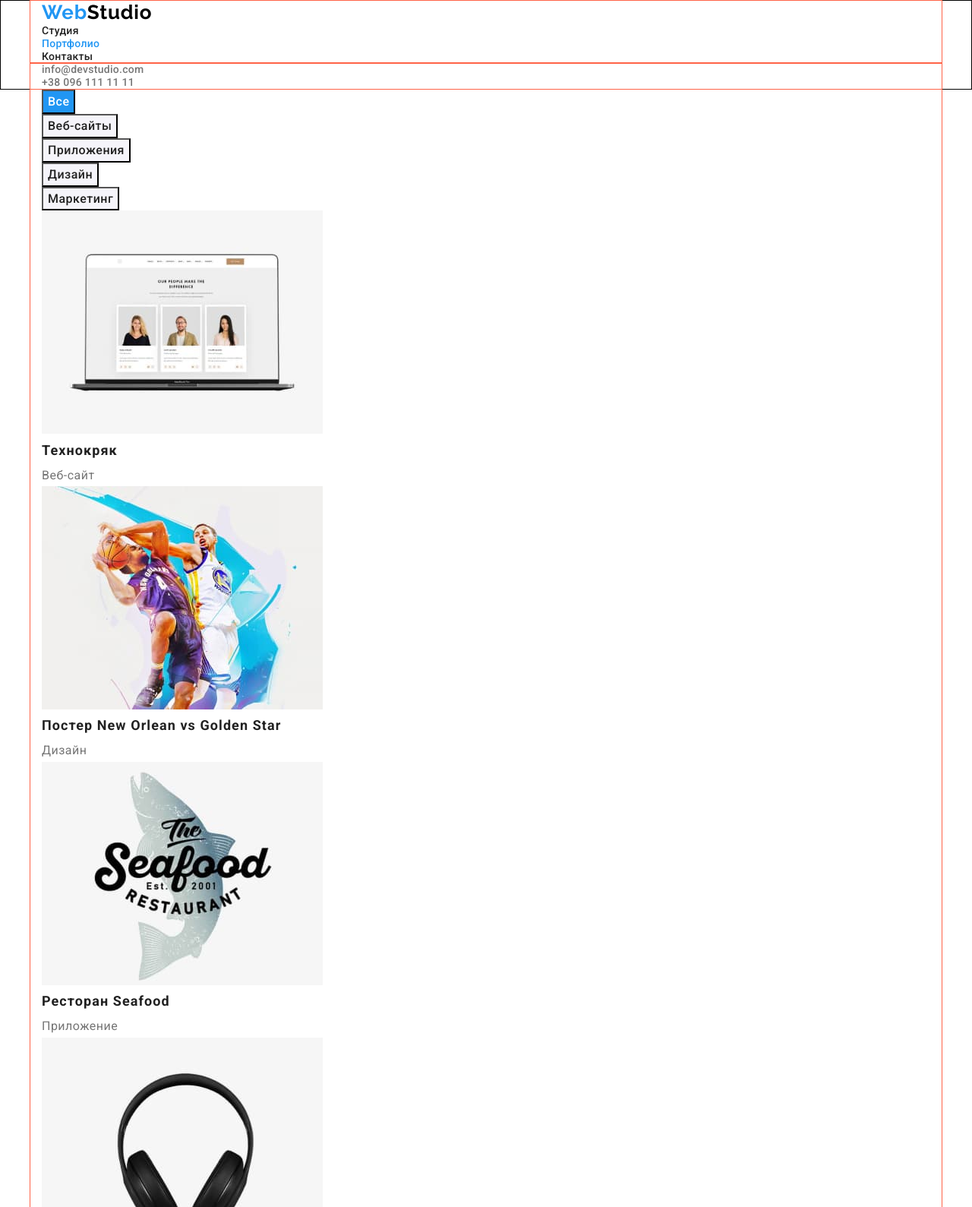
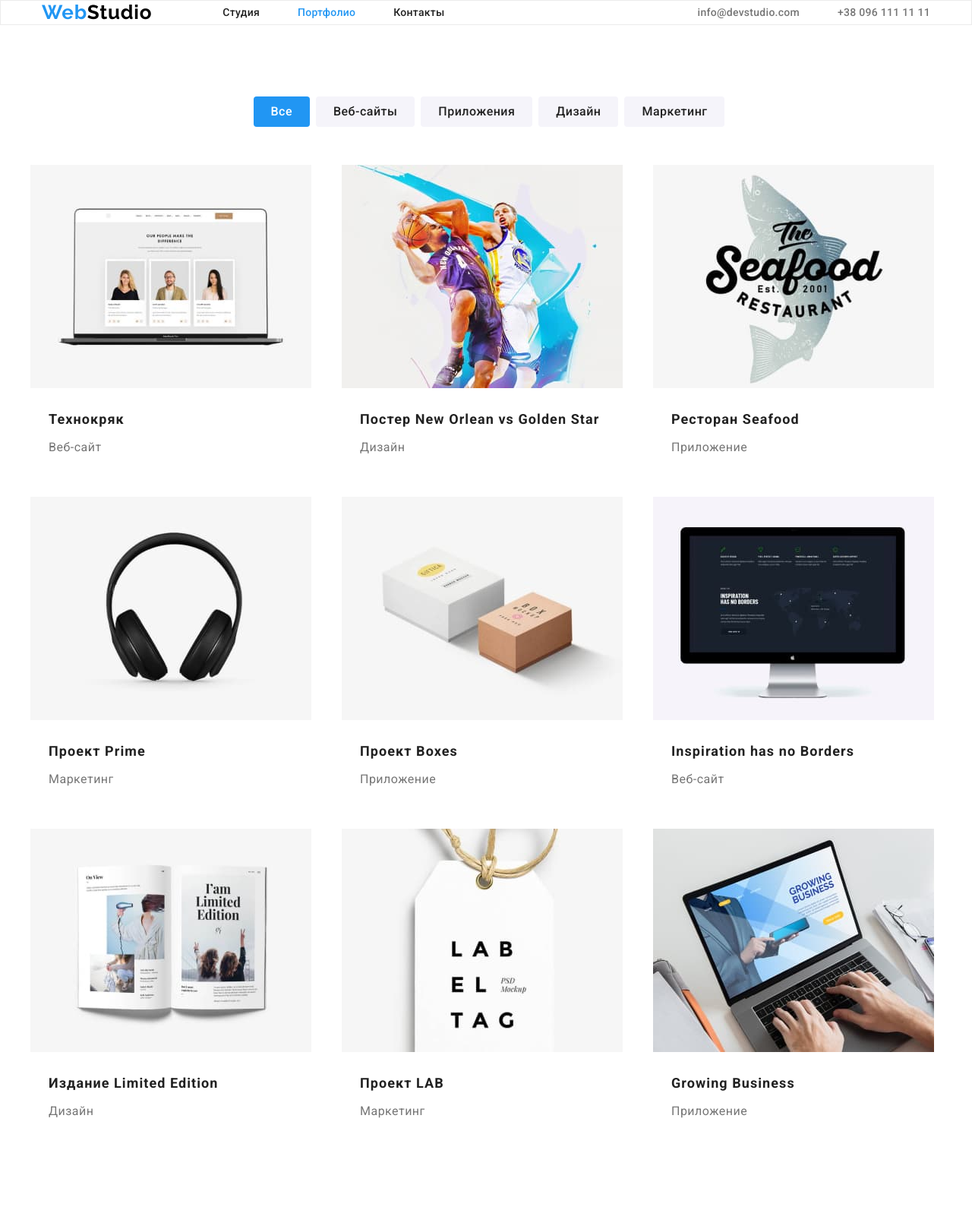
Before and after one commit to Oleg-Shepelenko/goit-markup-hw-03, a plain HTML site: page portfolio.html in a window 1280 px wide. Shown: the top 1589 px of the page at 76% size. Drawn offline with nearby package versions, Linux system fonts and the light colour scheme.

Commit message:
добавляет Flexbox

```diff
--- a/css/styles.css
+++ b/css/styles.css
@@ -36,12 +36,11 @@ p {
 }
 
 .container {
-  width: 1200px;
+  width: 1230px;
   padding-left: 15px;
   padding-right: 15px;
   margin-left: auto;
   margin-right: auto;
-  outline: 1px solid tomato;
 }
 .section {
   padding-top: 94px;
@@ -52,8 +51,13 @@ p {
 
 .header {
   background: #ffffff;
-  border: 1px solid #000000;
+  border: 1px solid #ececec;
   box-sizing: border-box;
+}
+.site {
+  display: flex;
+  align-items: center;
+  justify-content: flex-start;
 }
 
 .logo {
@@ -80,12 +84,19 @@ p {
 }
 
 /* site-nav */
+.site-nav {
+  display: flex;
+  margin-left: 93px;
+}
+.site-nav .item + .item {
+  margin-left: 50px;
+}
 
 .site-nav .link {
+  color: var(--title-text-color);
   font-weight: 500;
   line-height: 1.14;
   letter-spacing: 0.02em;
-  color: var(--title-text-color);
   text-decoration: none;
 }
 
@@ -98,7 +109,14 @@ p {
 .site-nav .link.current {
   color: var(--accent-color);
 }
+.contacts-header {
+  display: flex;
+  justify-content: flex-end;
+}
 
+.contacts-header .item + .item {
+  margin-left: 50px;
+}
 .contacts-header .link {
   font-weight: 500;
   line-height: 1.14;
@@ -116,7 +134,6 @@ p {
 .hero {
   text-align: center;
   background-color: var(--first-bg-color);
-  outline: 1px solid tomato;
 }
 .hero-title {
   padding-top: 200px;
@@ -155,8 +172,21 @@ p {
   background-color: var(--accent-active-color);
 }
 /* feature */
+.feature-list {
+  display: flex;
+  flex-wrap: wrap;
+  justify-content: space-between;
+}
 
+.feature-items {
+  width: 270px;
+  margin-right: 30px;
+}
+.feature-items:nth-child(4n) {
+  margin-right: 0px;
+}
 .feature .feature-title {
+  padding-bottom: 10px;
   font-weight: 700;
   font-size: 14px;
   line-height: 1.14;
@@ -164,6 +194,7 @@ p {
   text-transform: uppercase;
   color: var(--title-text-color);
 }
+
 .feature .feature-text {
   font-weight: 400;
   line-height: 1.71;
@@ -181,9 +212,13 @@ p {
   color: var(--title-text-color);
 }
 .activity-list {
-  outline: 1px solid tomato;
+  display: flex;
+  flex-wrap: wrap;
+  justify-content: space-between;
 }
-
+.activity-list .activity-items + .activity-items {
+  margin-left: 30px;
+}
 /* team */
 
 .team {
@@ -200,12 +235,20 @@ p {
   color: var(--title-text-color);
 }
 .team-list {
-  outline: 1px solid tomato;
+  display: flex;
+  flex-wrap: wrap;
+  justify-content: space-between;
 }
+
 .team-items {
-  outline: 1px solid tomato;
+  margin-right: 30px;
+  background: #ffffff;
+}
+.team-items:nth-child(4n) {
+  margin-right: 0px;
 }
 .team-subject {
+  padding-top: 30px;
   font-weight: 500;
   font-size: 16px;
   line-height: 1.19;
@@ -214,6 +257,8 @@ p {
   color: var(--title-text-color);
 }
 .team-text {
+  padding-top: 10px;
+  padding-bottom: 30px;
   font-weight: 400;
   font-size: 16px;
   line-height: 1.19;
@@ -255,16 +300,27 @@ p {
 }
 
 /* gallery */
+.gallery-navigation {
+  display: flex;
+  justify-content: center;
+}
 
 .gallery-button {
+  margin-left: 8px;
+  display: inline-block;
+  border: 1px solid transparent;
+  border-radius: 4px;
+  padding: 6px 22px;
+  min-width: 73px;
+  color: var(--title-text-color);
+  background-color: var(--second-bg-color);
   font-weight: 500;
   font-size: 16px;
   line-height: 1.62;
   text-align: center;
   letter-spacing: 0.03em;
-  color: var(--title-text-color);
-  background-color: var(--second-bg-color);
 }
+
 .gallery-button:focus,
 .gallery-button:hover {
   background-color: var(--accent-color);
@@ -273,6 +329,23 @@ p {
 .gallery-button.here {
   background-color: var(--accent-color);
   color: var(--hidden-text-color);
+}
+.portfoli-list {
+  padding-top: 50px;
+  display: flex;
+  flex-wrap: wrap;
+}
+
+.portfoli-items {
+  width: 380px;
+  margin-right: 30px;
+  margin-bottom: 30px;
+}
+.portfoli-items:nth-child(3n) {
+  margin-right: 0;
+}
+.portfoli-items:nth-last-child(-n + 3) {
+  margin-bottom: 0;
 }
 
 .portfoli-title {
@@ -284,6 +357,7 @@ p {
 }
 
 .portfoli-text {
+  padding-top: 4px;
   font-weight: 400;
   font-size: 16px;
   line-height: 1.86;
@@ -293,3 +367,6 @@ p {
 .portfoli-link {
   text-decoration: none;
 }
+.portfoli-conteiner {
+  padding: 20px 24px;
+}
--- a/portfolio.html
+++ b/portfolio.html
@@ -20,37 +20,39 @@
   <body>
     <!-- Шапка проекта -->
     <header class="header">
+      <div class="container site">
         <div class="container">
-        <nav>
+          <nav class="site">
             <a class="logo" href=""><span class="logo-primary">Web</span>Studio</a>
             <ul class="site-nav list">
-            <li>
-              <a href="./index.html" class="link">Студия</a>
+              <li class="item">
+                <a class="link " href="./index.html">Студия</a>
               </li>
-            <li>
-              <a href="./portfolio.html" class="link current">Портфолио</a>
+              <li class="item">
+                <a class="link current" href="./portfolio.html">Портфолио</a>
               </li>
-            <li>
-              <a href="" class="link">Контакты</a>
+              <li class="item">
+                <a class="link" href="">Контакты</a>
               </li>
             </ul>
           </nav>
         </div>
         <div class="container">
           <ul class="contacts-header list">
-          <li>
+            <li class="item">
               <a class="link" href="mailto:info@devstudio.com">info@devstudio.com</a>
             </li>
-          <li>
+            <li class="item">
               <a class="link" href="tel:+380961111111">+38 096 111 11 11</a>
             </li>
           </ul>
+        </div>
       </div>
     </header>
     <!-- Тело проекта -->
     <main class="gallery">
       <!--Навигация -->
-      <section class="portfoli">
+      <section class="portfoli section">
         <div class="container">
           <ul class="gallery-navigation list">
             <li><button class="gallery-button here" type="button">Все</button></li>
@@ -71,8 +73,10 @@
                   height="294"
                   alt="Технокряк"
                 />
+                <div class="portfoli-conteiner">
                   <h2 class="portfoli-title">Технокряк</h2>
                   <p class="portfoli-text">Веб-сайт</p>
+                </div>
               </a>
             </li>
             <li class="portfoli-items">
@@ -84,8 +88,10 @@
                   height="294"
                   alt="Постер New Orlean vs Golden Star"
                 />
+                <div class="portfoli-conteiner">
                   <h2 class="portfoli-title">Постер New Orlean vs Golden Star</h2>
                   <p class="portfoli-text">Дизайн</p>
+                </div>
               </a>
             </li>
             <li class="portfoli-items">
@@ -97,8 +103,10 @@
                   height="294"
                   alt="Ресторан Seafood"
                 />
+                <div class="portfoli-conteiner">
                   <h2 class="portfoli-title">Ресторан Seafood</h2>
                   <p class="portfoli-text">Приложение</p>
+                </div>
               </a>
             </li>
             <li class="portfoli-items">
@@ -110,8 +118,10 @@
                   height="294"
                   alt="Проект Prime"
                 />
+                <div class="portfoli-conteiner">
                   <h2 class="portfoli-title">Проект Prime</h2>
                   <p class="portfoli-text">Маркетинг</p>
+                </div>
               </a>
             </li>
             <li class="portfoli-items">
@@ -122,9 +132,9 @@
                   width="370"
                   height="294"
                   alt="Проект Boxes"
-                />
+                /><div class="portfoli-conteiner">
                 <h2 class="portfoli-title">Проект Boxes</h2>
-                <p class="portfoli-text">Приложение</p>
+                <p class="portfoli-text">Приложение</p></div>
               </a>
             </li>
             <li class="portfoli-items">
@@ -135,9 +145,9 @@
                   width="370"
                   height="294"
                   alt="Inspiration has no Borders"
-                />
+                /><div class="portfoli-conteiner">
                 <h2 class="portfoli-title">Inspiration has no Borders</h2>
-                <p class="portfoli-text">Веб-сайт</p>
+                <p class="portfoli-text">Веб-сайт</p></div>
               </a>
             </li>
             <li class="portfoli-items">
@@ -148,9 +158,9 @@
                   width="370"
                   height="294"
                   alt="Издание Limited Edition"
-                />
+                /><div class="portfoli-conteiner">
                 <h2 class="portfoli-title">Издание Limited Edition</h2>
-                <p class="portfoli-text">Дизайн</p>
+                <p class="portfoli-text">Дизайн</p></div>
               </a>
             </li>
             <li class="portfoli-items">
@@ -161,10 +171,10 @@
                   width="370"
                   height="294"
                   alt="Проект LAB"
-                />
+                /><div class="portfoli-conteiner">
                 <h2 class="portfoli-title">Проект LAB</h2>
                 <p class="portfoli-text">Маркетинг</p>
-              </a>
+              </a></div>
             </li>
             <li class="portfoli-items">
               <a class="portfoli-link" href="">
@@ -174,9 +184,9 @@
                   width="370"
                   height="294"
                   alt="Growing Business"
-                />
+                /><div class="portfoli-conteiner">
                 <h2 class="portfoli-title">Growing Business</h2>
-                <p class="portfoli-text">Приложение</p>
+                <p class="portfoli-text">Приложение</p></div>
               </a>
             </li>
           </ul>
```
Also changed, not shown: index.html (+14 -12 lines). Lines whose indentation alone changed are shown as unchanged.
